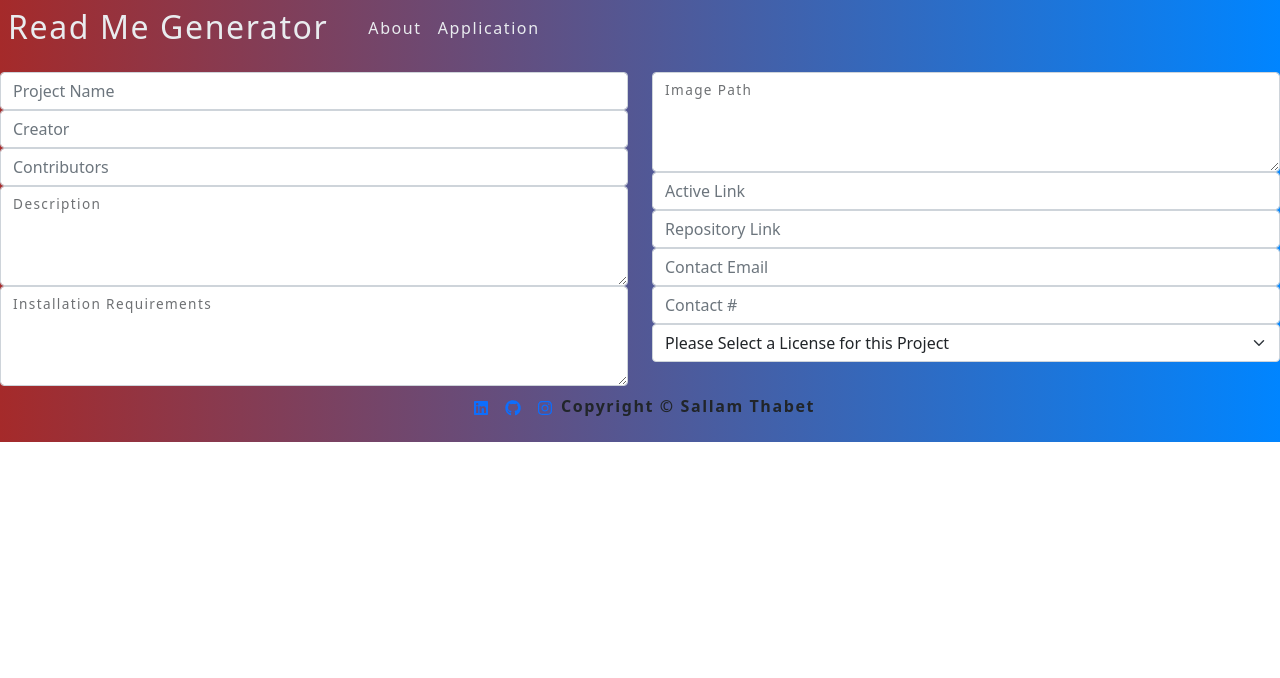
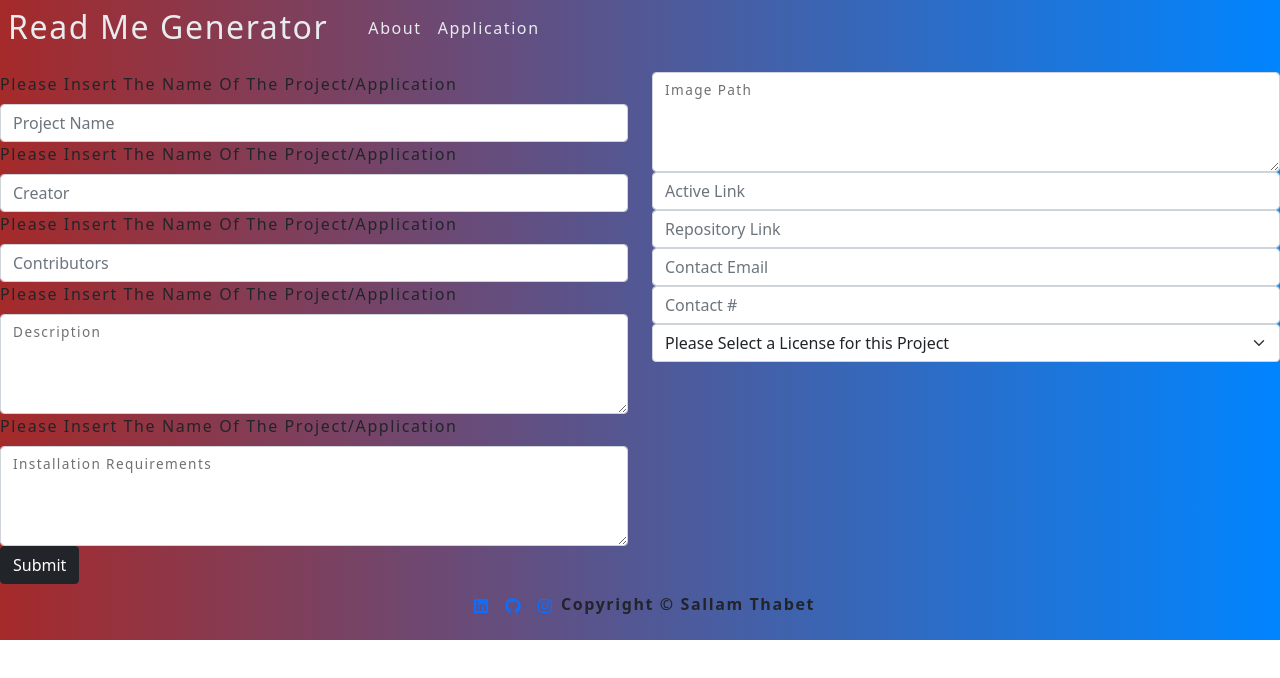
Before and after one commit to thabets/ReadMeGeneratorReact, a React (Create React App) app in the folder read-me-generator/: page /readMeGenerator in a window 1280 px wide. Shown: the top 678 px of the page. Built offline with nearby package versions, Linux system fonts and the light colour scheme; the HTML template or start-up script is replaced by a standard one.

Commit message:
Added instruction section for edits

```diff
--- a/read-me-generator/src/components/ReadMeGenerator/index.js
+++ b/read-me-generator/src/components/ReadMeGenerator/index.js
@@ -1,5 +1,5 @@
 import React from "react";
-import { Form, Col,Row, FloatingLabel } from "react-bootstrap";
+import { Form, Col,Row, FloatingLabel,Button, FormLabel } from "react-bootstrap";
 
 function ReadMeGenerator() {
   return (
@@ -7,12 +7,27 @@ function ReadMeGenerator() {
       <Form>
         <Row>
           <Col>
-            <Form.Control placeholder="Project Name" />
+            <FormLabel>
+              Please Insert The Name Of The Project/Application
+            </FormLabel>
+            <Form.Control placeholder="Project Name"></Form.Control>
+            <FormLabel>
+              Please Insert The Name Of The Project/Application
+            </FormLabel>
             <Form.Control placeholder="Creator" />
+            <FormLabel>
+              Please Insert The Name Of The Project/Application
+            </FormLabel>
             <Form.Control placeholder="Contributors" />
+            <FormLabel>
+              Please Insert The Name Of The Project/Application
+            </FormLabel>
             <FloatingLabel controlId="floatingTextarea" label="Description">
               <Form.Control as="textarea" style={{ height: "100px" }} />
             </FloatingLabel>
+            <FormLabel>
+              Please Insert The Name Of The Project/Application
+            </FormLabel>
             <FloatingLabel
               controlId="floatingTextarea2"
               label="Installation Requirements"
@@ -42,6 +57,9 @@ function ReadMeGenerator() {
           </Col>
         </Row>
       </Form>
+      <Button variant="dark" className="center">
+        Submit
+      </Button>
     </div>
   );
 }
```
